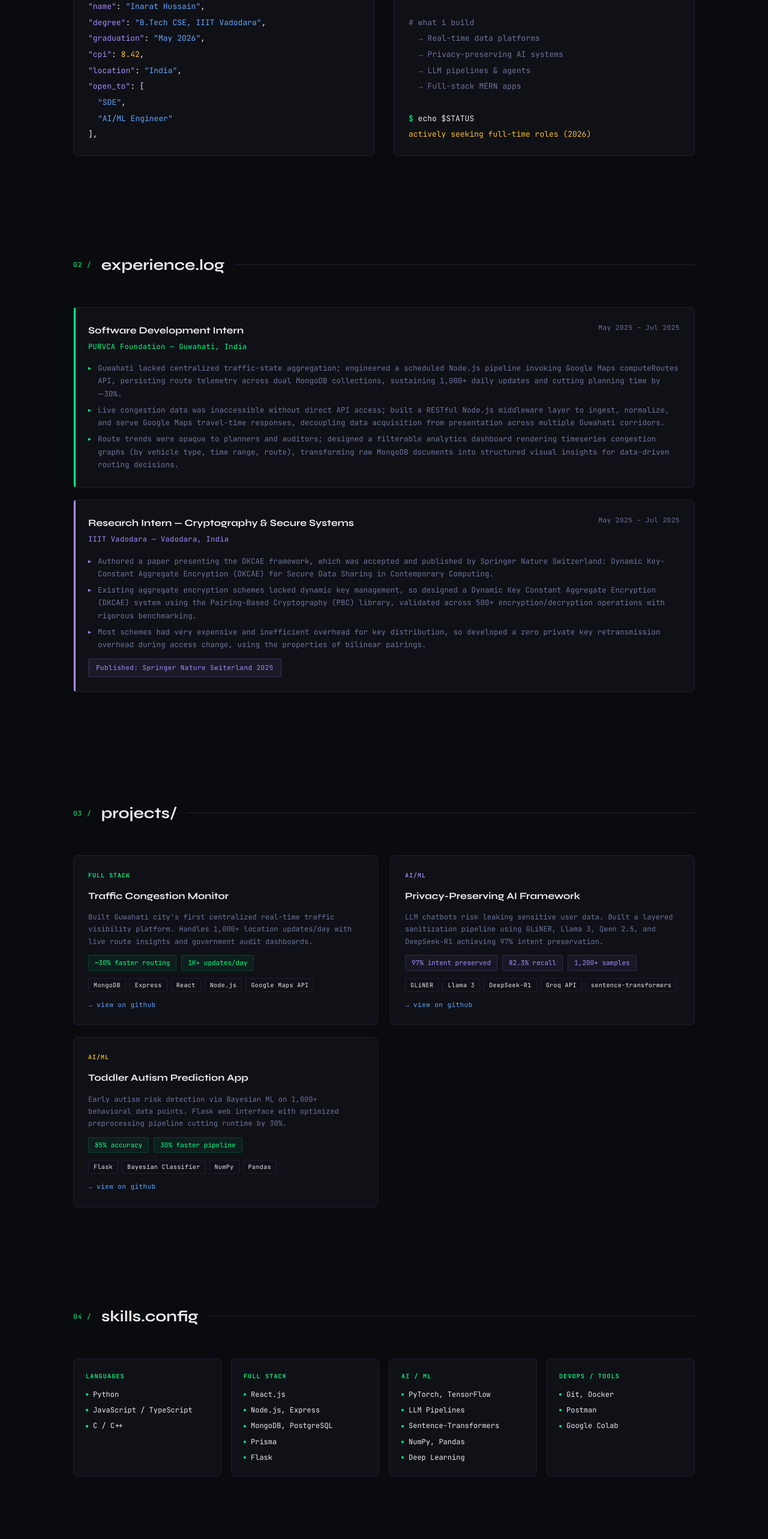
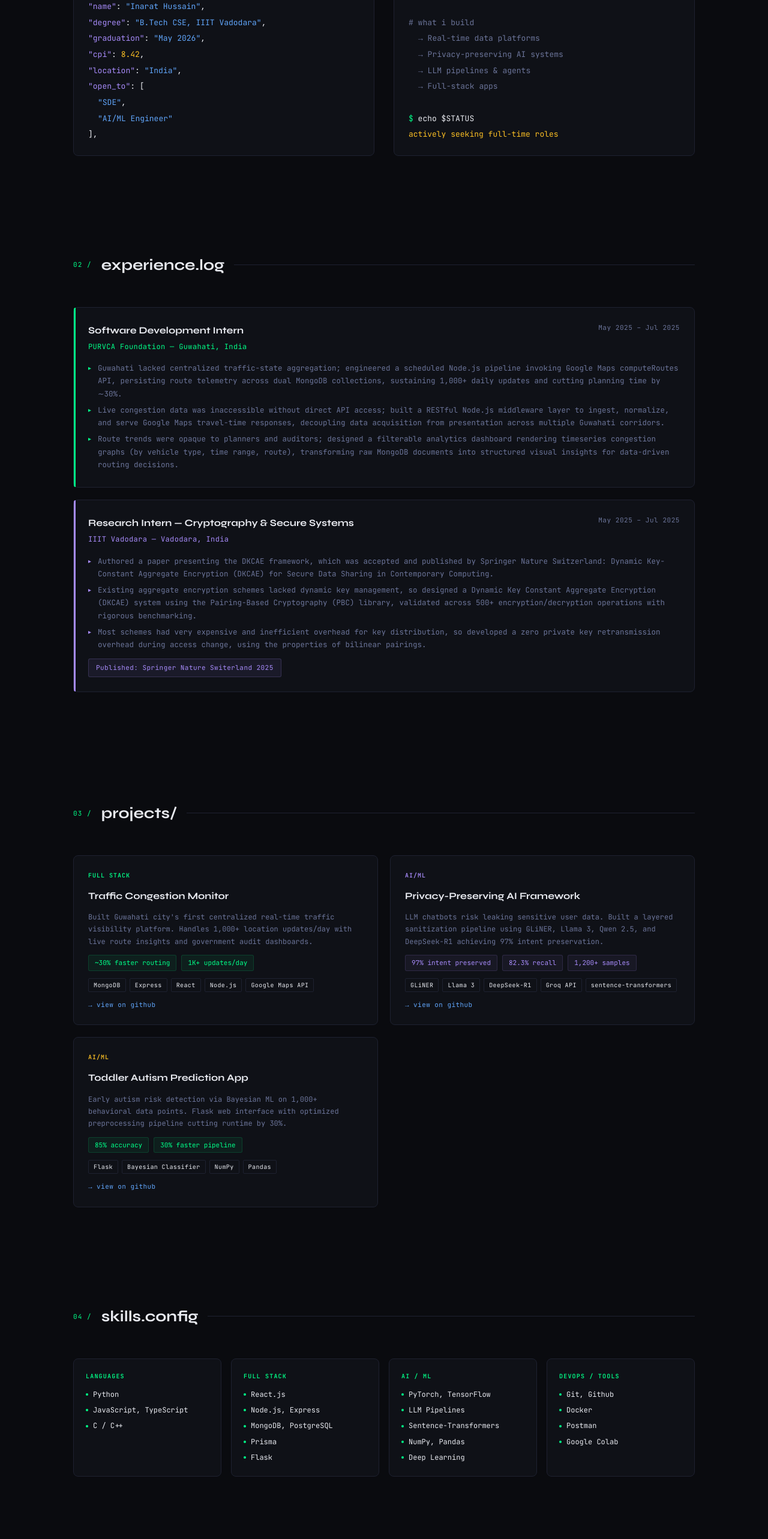
Before and after one commit to InaratHussain/portfolio, a React (Vite) app: page / in a window 1280 px wide. Shown: the part 1060-3626 px from the top of the page at 60% size. Built offline with nearby package versions, Linux system fonts and the light colour scheme.

Commit message:
minor changes

```diff
--- a/src/components/About.jsx
+++ b/src/components/About.jsx
@@ -33,10 +33,10 @@ export default function About() {
           <div className={styles.line}><span className={styles.out}>→ Real-time data platforms</span></div>
           <div className={styles.line}><span className={styles.out}>→ Privacy-preserving AI systems</span></div>
           <div className={styles.line}><span className={styles.out}>→ LLM pipelines &amp; agents</span></div>
-          <div className={styles.line}><span className={styles.out}>→ Full-stack MERN apps</span></div>
+          <div className={styles.line}><span className={styles.out}>→ Full-stack apps</span></div>
           <div className={styles.line}>&nbsp;</div>
           <div className={styles.line}><span className={styles.prompt}>$ </span><span className={styles.cmd}>echo $STATUS</span></div>
-          <div className={styles.line}><span className={styles.val}>actively seeking full-time roles (2026)</span></div>
+          <div className={styles.line}><span className={styles.val}>actively seeking full-time roles</span></div>
         </Terminal>
       </div>
     </section>
--- a/src/components/Certifications.module.css
+++ b/src/components/Certifications.module.css
@@ -77,7 +77,7 @@
 }
 .skillTag {
   font-size: 10px;
-  color: var(--muted);
+  color: var(--white);
   padding: 2px 8px;
   border: 1px solid var(--border);
   border-radius: 2px;
--- a/src/components/Contact.jsx
+++ b/src/components/Contact.jsx
@@ -29,7 +29,7 @@ const contactLinks = [
     ),
   },
   {
-    label: 'GITHUB — code & projects',
+    label: 'GITHUB',
     text: 'github.com/inarat-hussain',
     href: meta.github,
     icon: (
--- a/src/data/portfolio.js
+++ b/src/data/portfolio.js
@@ -100,7 +100,7 @@ export const skillGroups = [
     label: 'LANGUAGES',
     skills: [
       { name: 'Python', hot: true },
-      { name: 'JavaScript / TypeScript', hot: true },
+      { name: 'JavaScript, TypeScript', hot: true },
       { name: 'C / C++', hot: true },
     ],
   },
@@ -127,7 +127,8 @@ export const skillGroups = [
   {
     label: 'DEVOPS / TOOLS',
     skills: [
-      { name: 'Git, Docker', hot: true },
+      { name: 'Git, Github', hot: true },
+      { name: 'Docker', hot: true},
       { name: 'Postman', hot: true },
       { name: 'Google Colab', hot: true },
     ],
```
